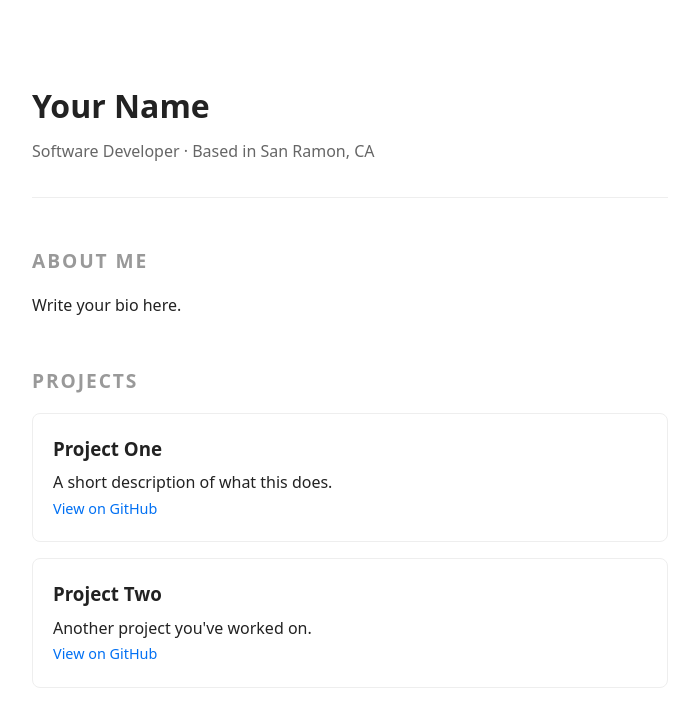
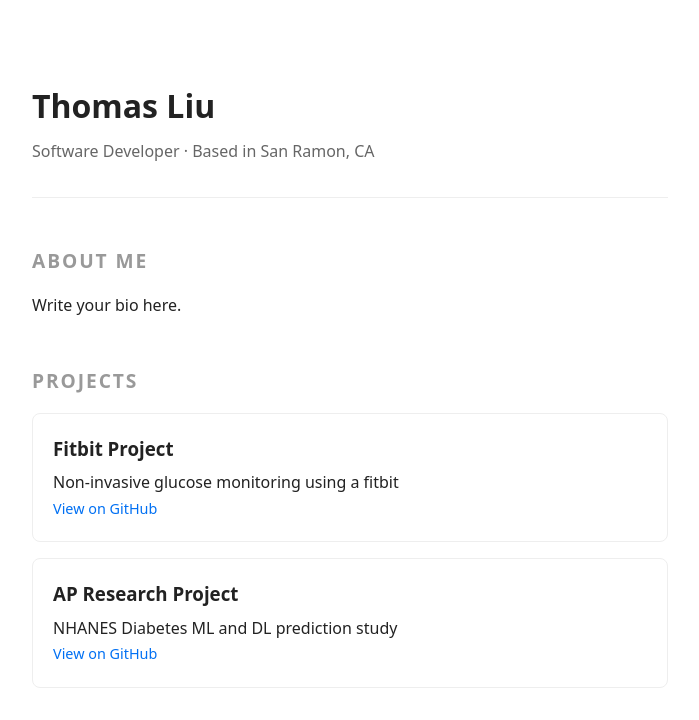
Before and after one commit to tliu3157/personal-website, a React (Vite) app in the folder my-website-react/: page / in a window 1280 px wide. Shown: the top 720 px of the page, without its empty margins (290-989 px from the left). Built offline with nearby package versions, Linux system fonts and the light colour scheme.

Commit message:
customizations

```diff
--- a/my-website-react/src/App.jsx
+++ b/my-website-react/src/App.jsx
@@ -1,7 +1,7 @@
 function Header() {
   return (
     <header>
-      <h1>Your Name</h1>
+      <h1>Thomas Liu</h1>
       <p>Software Developer · Based in San Ramon, CA</p>
     </header>
   )
@@ -30,14 +30,14 @@ function App() {
       <section>
         <h2>Projects</h2>
         <ProjectCard
-          title="Project One"
-          description="A short description of what this does."
-          link="https://github.com"
+          title="Fitbit Project"
+          description="Non-invasive glucose monitoring using a fitbit"
+          link="https://github.com/tliu3157/NoninvasiveGlucosePrediction"
         />
         <ProjectCard
-          title="Project Two"
-          description="Another project you've worked on."
-          link="https://github.com"
+          title="AP Research Project"
+          description="NHANES Diabetes ML and DL prediction study"
+          link="https://github.com/tliu3157/LifestyleDiabetesDetection"
         />
       </section>
     </main>
```
